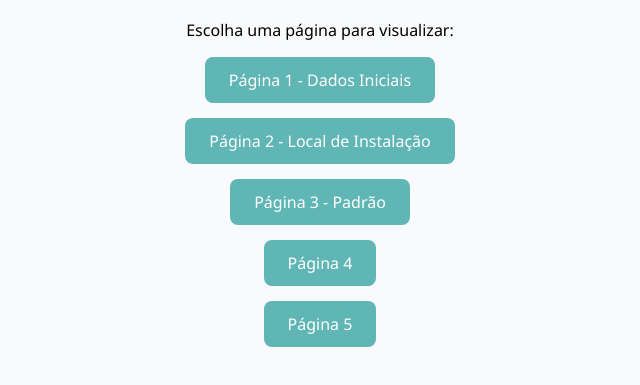
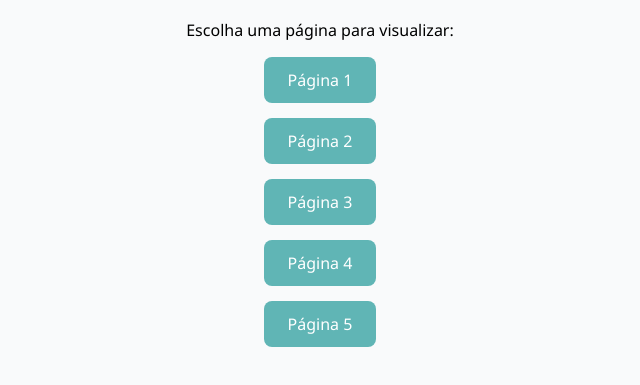
Before and after one commit to Rafosa04/formvt, a plain HTML site: page index.html in a window 1280 px wide. Shown: the part 107-492 px from the top of the page, without its empty margins (320-960 px from the left). Drawn offline with Linux system fonts and the light colour scheme.

Commit message:
index.html

```diff
--- a/index.html
+++ b/index.html
@@ -40,9 +40,9 @@
   <h1>Formulário de Visita Técnica</h1>
   <p>Escolha uma página para visualizar:</p>
   <ul>
-    <li><a href="pagina1.html" target="_blank">Página 1 - Dados Iniciais</a></li>
-    <li><a href="pagina2.html" target="_blank">Página 2 - Local de Instalação</a></li>
-    <li><a href="pagina3.html" target="_blank">Página 3 - Padrão</a></li>
+    <li><a href="pagina1.html" target="_blank">Página 1</a></li>
+    <li><a href="pagina2.html" target="_blank">Página 2</a></li>
+    <li><a href="pagina3.html" target="_blank">Página 3</a></li>
     <li><a href="pagina4.html" target="_blank">Página 4</a></li>
     <li><a href="pagina5.html" target="_blank">Página 5</a></li>
   </ul>
```
